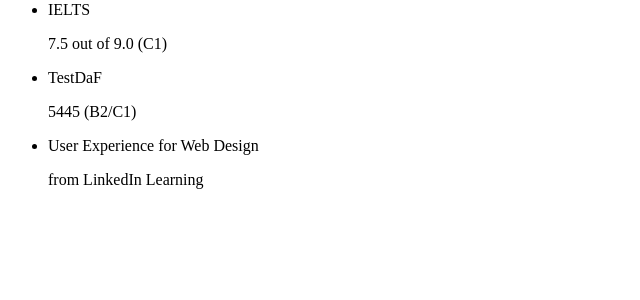
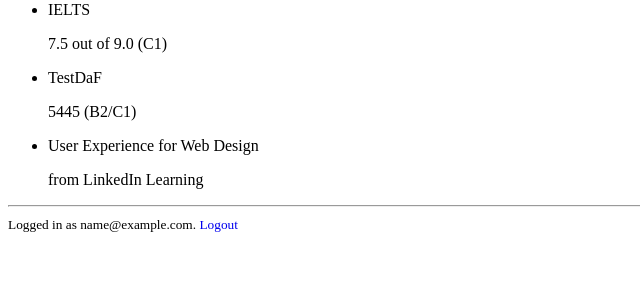
Before and after one commit to divinehoney/Hand-in-2-Flask, a Flask app: page /about-me/ in a window 1280 px wide. Shown: the part 305-605 px from the top of the page, without its empty margins (0-640 px from the left). Run offline with Flask 3, Linux system fonts and the light colour scheme; the visitor is signed in with stand-in values (Sample User, id 1).

Commit message:
add user logout

```diff
--- a/app/templates/articles/show.html
+++ b/app/templates/articles/show.html
@@ -11,7 +11,7 @@
     <a href="/deletearticle">Delete an article</a>
   </div>
 
-  <footer>
+  <p>
     <a href="/articles">Back to all articles</a>
-  </footer>
+  </p>
 {% endblock %}
--- a/app/templates/base.html
+++ b/app/templates/base.html
@@ -19,4 +19,13 @@
     </nav>
     <main>{% block main %}{% endblock %}</main>
   </body>
+  <footer>
+    <hr>
+    {% if current_user.is_authenticated %}
+    <small>
+      Logged in as {{ current_user.email }}.
+      <a href="{{ url_for('users.logout') }}">Logout</a>
+    </small>
+    {% endif %}
+  </footer>
 </html>
--- a/app/users/routes.py
+++ b/app/users/routes.py
@@ -1,7 +1,7 @@
 from flask import Blueprint, render_template, request, redirect, url_for
 from app.users.models import User
 from werkzeug.security import generate_password_hash, check_password_hash
-from flask_login import login_user
+from flask_login import login_user, logout_user
 
 blueprint = Blueprint('users', __name__)
 
@@ -51,4 +51,5 @@ def post_login():
 
 @blueprint.get('/logout')
 def logout():
-    return 'User logged out'
+    logout_user()
+    return redirect(url_for('users.get_login'))
```
